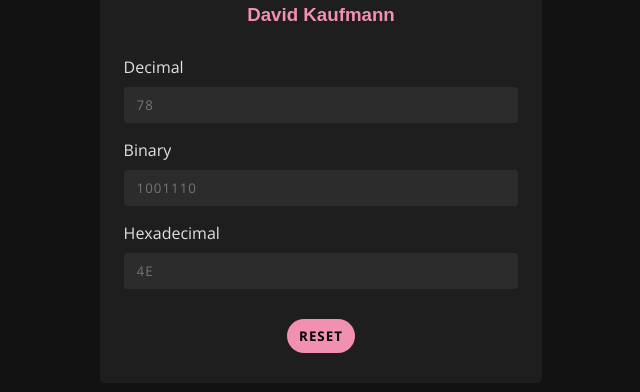
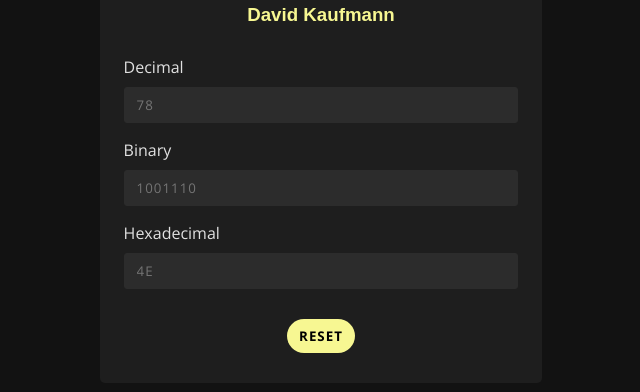
Before and after one commit to kaufmann-dev/NumberSystemConverter, a plain HTML site: page index.html in a window 1280 px wide. Shown: the part 118-510 px from the top of the page, without its empty margins (319-959 px from the left). Drawn offline with nearby package versions, Linux system fonts and the light colour scheme; a web font is replaced by a local one.

Commit message:
Update color scheme

```diff
--- a/style.css
+++ b/style.css
@@ -43,7 +43,7 @@ h1 {
 }
 h3 {
 	margin: 0 0 30px 0;
-	color: #f290b1;
+	color: #f7f792;
 	font-family: 'RocknRoll One', sans-serif;
 	text-align: center;
 }
@@ -57,7 +57,7 @@ button {
 	border: 0;
 	outline: 0;
 	font-weight: 700;
-	background-color: #f290b1;
+	background-color: #f7f792;
 	margin: 30px auto 0;
 }
 button:disabled {
```
